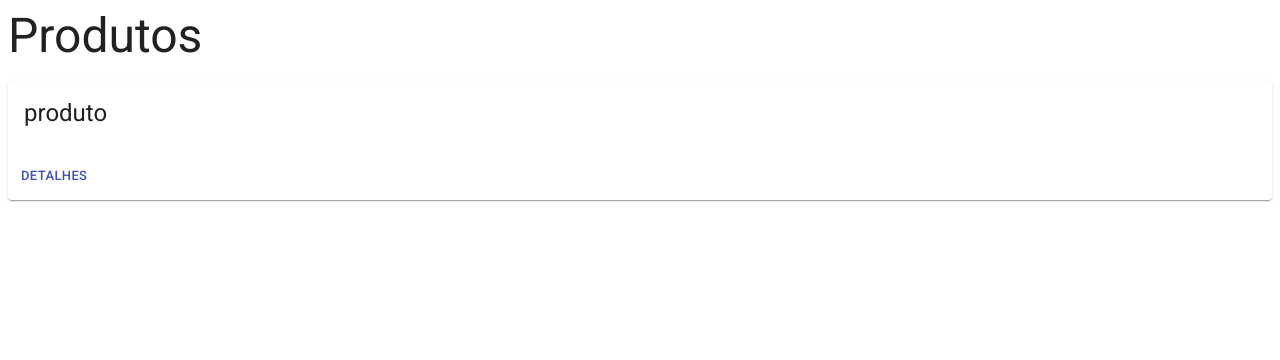
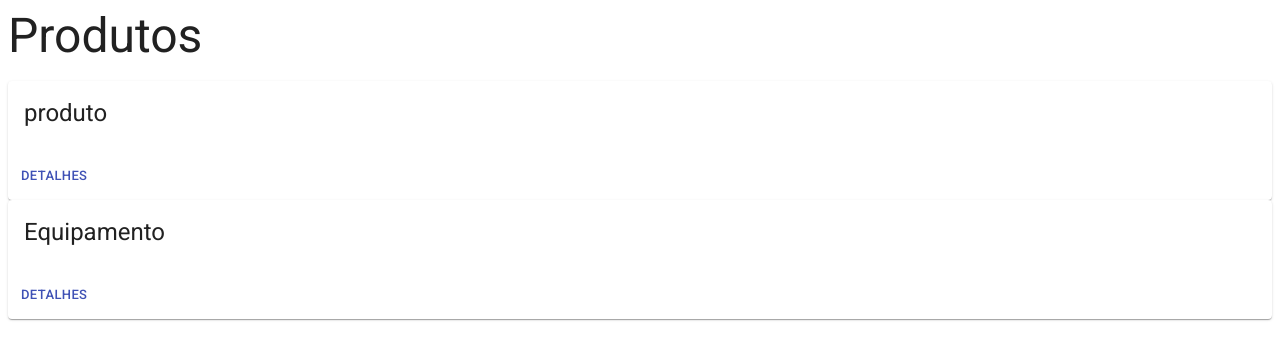
Before and after one commit to JhonatanAlves4/codebank, a Next.js app in the folder store-frontend/: page / in a window 1280 px wide. Shown: the top 360 px of the page. Built offline with nearby package versions, Linux system fonts and the light colour scheme; grey boxes are pictures that could not be loaded.

Commit message:
test: adding another fake product

```diff
--- a/store-frontend/src/model.ts
+++ b/store-frontend/src/model.ts
@@ -14,8 +14,17 @@ export const products: Product[] = [
     name: "produto",
     description: "descrição produto",
     price: 49.99,
-    image_url: "https://source.unsplash.com/random?product",
+    image_url: "https://source.unsplash.com/random?product" + Math.random(),
     slug: "produto-teste",
     created_at: "2023-01-19T00:00:00",
   },
+  {
+    id: "uuid",
+    name: "Equipamento",
+    description: "Descrição equipamento",
+    price: 149.99,
+    image_url: "https://source.unsplash.com/random?product" + Math.random(),
+    slug: "equipamento-teste",
+    created_at: "2023-01-20T00:00:00",
+  },
 ];
```
